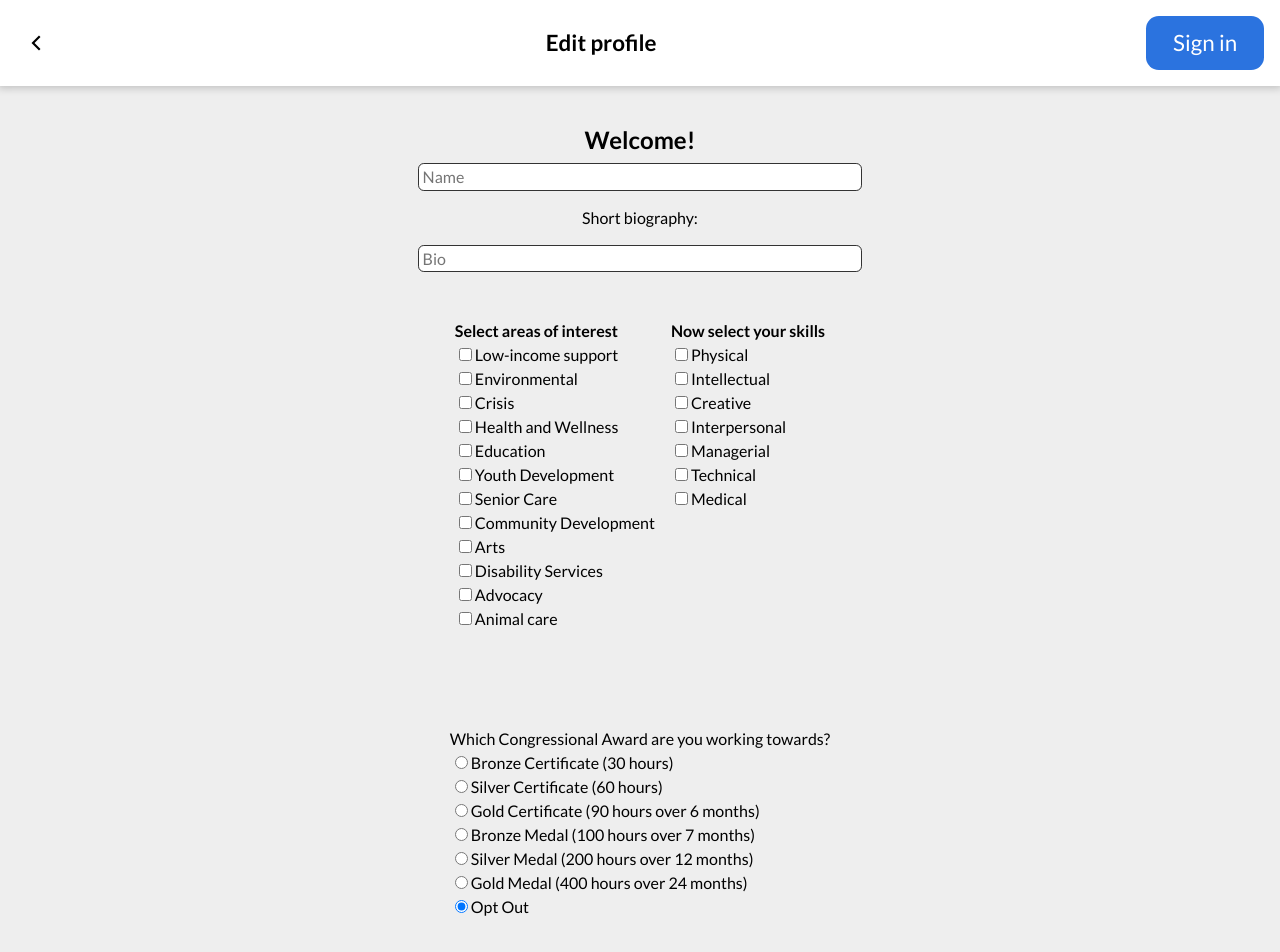
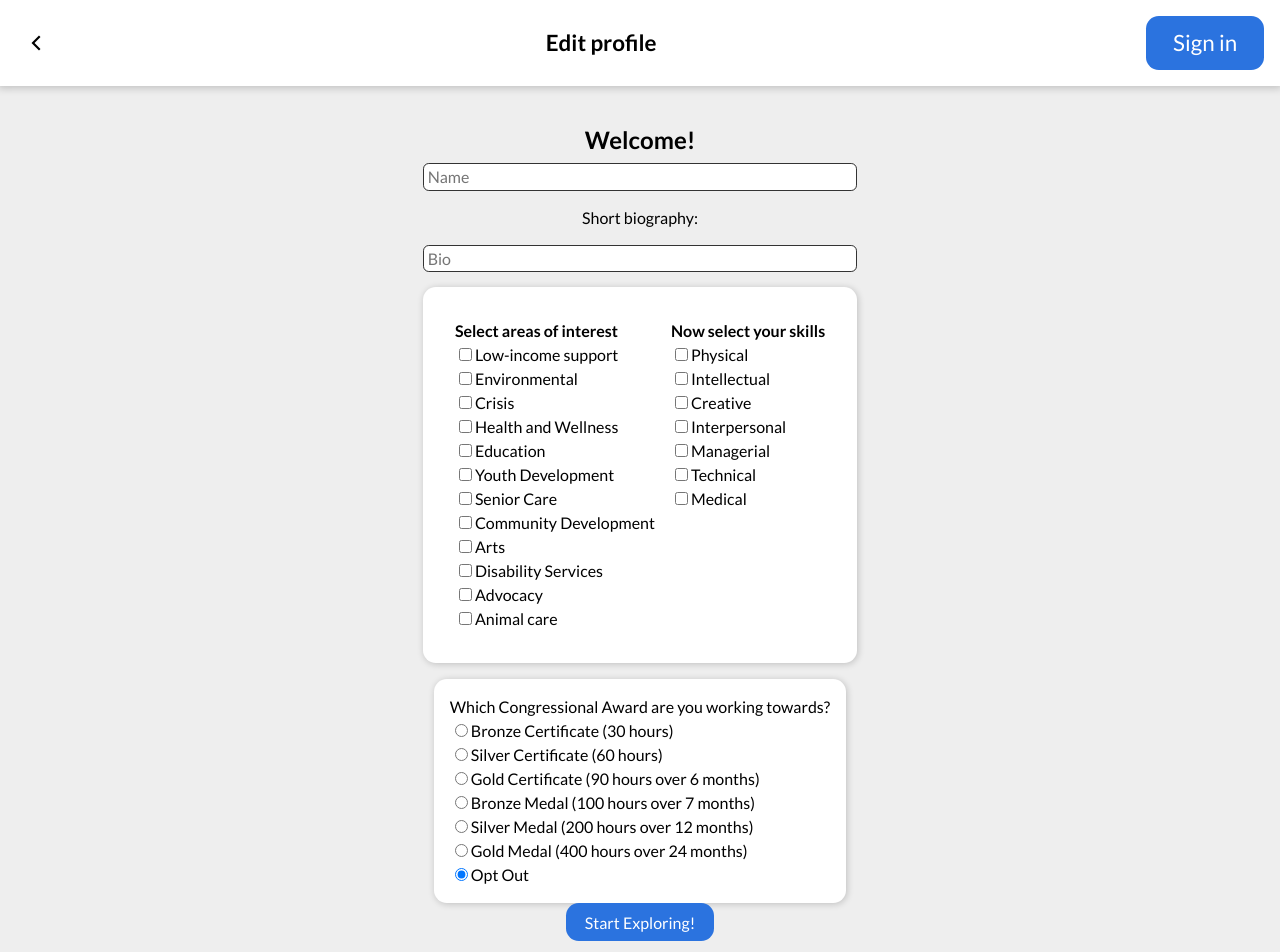
Before and after one commit to jjconsultingirvine/volunteer-app, a React (Vite) app: page /onboard in a window 1280 px wide. Shown: the top 952 px of the page. Built offline with nearby package versions, Linux system fonts and the light colour scheme; no server answers; the database is empty.

Commit message:
Onboarding page style fixes

```diff
--- a/src/pages/onboard.tsx
+++ b/src/pages/onboard.tsx
@@ -98,7 +98,7 @@ const Onboard: React.FC<Props> = (props: Props) => {
               setIsUpdate(true);
             }}
           ></input>
-          <div className="horizontal-wrap">
+          <div className="horizontal-wrap panel">
             <div>
               <strong>Select areas of interest</strong>
               {interests.map((interest) => {
@@ -154,7 +154,7 @@ const Onboard: React.FC<Props> = (props: Props) => {
               })}
             </div>
           </div>
-          <div className="horizontal-wrap">
+          <div className="panel" style={{textAlign: "left"}}>
             <div>
               Which Congressional Award are you working towards?
               {CONG_AWARD_NAMES.map((name, id) => (
```
